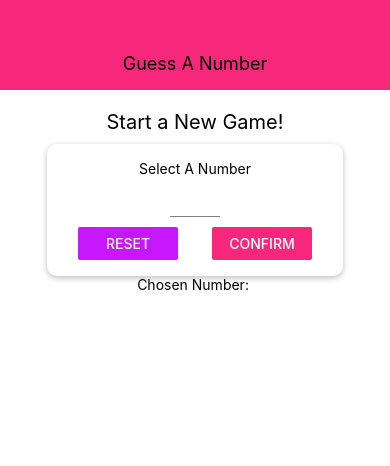
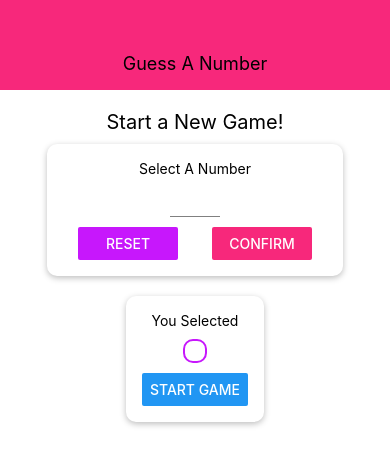
Before and after one commit to Alan2304/rn-guess-number, a React Native app: screen / in a window 390 px wide. Both pictures are taken after a click on the button "RESET". Shown: the top 466 px of the page. Built offline with nearby package versions, Linux system fonts and the light colour scheme.

Commit message:
Add component NumberContainer

```diff
--- /dev/null
+++ b/components/NumberContainer.js
@@ -0,0 +1,30 @@
+import React from 'react';
+import {View, Text, StyleSheet} from 'react-native';
+
+import Colors from '../constants/colors';
+
+const NumberContainer= props => {
+    return (
+        <View style={styles.container}>
+            <Text style={styles.number}>{props.children}</Text>
+        </View>
+    )
+}
+
+const styles = StyleSheet.create({
+    container: {
+        borderWidth: 2,
+        borderColor: Colors.accent,
+        padding: 10,
+        borderRadius: 10,
+        marginVertical: 10,
+        alignItems: 'center',
+        justifyContent: 'center'
+    },
+    number: {
+        color: Colors.accent,
+        fontSize: 22
+    }
+});
+
+export default NumberContainer;
--- a/screens/StartGameScreen.js
+++ b/screens/StartGameScreen.js
@@ -4,6 +4,7 @@
 import Card from '../components/Card';
 import Colors from '../constants/colors';
 import Input from '../components/Input';
+import NumberContainer from '../components/NumberContainer';
 
 const StartGameScreen = props => {
 
@@ -29,12 +30,21 @@
         setConfirmed(true);
         setEnteredValue('');
         setSelectedNumber(parseInt(chosenNumber));
+        Keyboard.dismiss();
     }
 
     let confirmedOutput;
 
     if(confirmed){
-        confirmedOutput = <Text>Chosen Number: {selectedNumber}</Text>
+        confirmedOutput =(
+            <Card style={styles.summaryContainer}>
+                <Text>You Selected</Text>
+                <NumberContainer>
+                    {selectedNumber}
+                </NumberContainer>
+                <Button title='START GAME' />
+            </Card>
+        );
     }
 
     return (
@@ -88,6 +98,10 @@
     input: {
         width: 50,
         textAlign: 'center'
+    },
+    summaryContainer: {
+        marginTop: 20,
+        alignItems: 'center'
     }
 })
 
```
